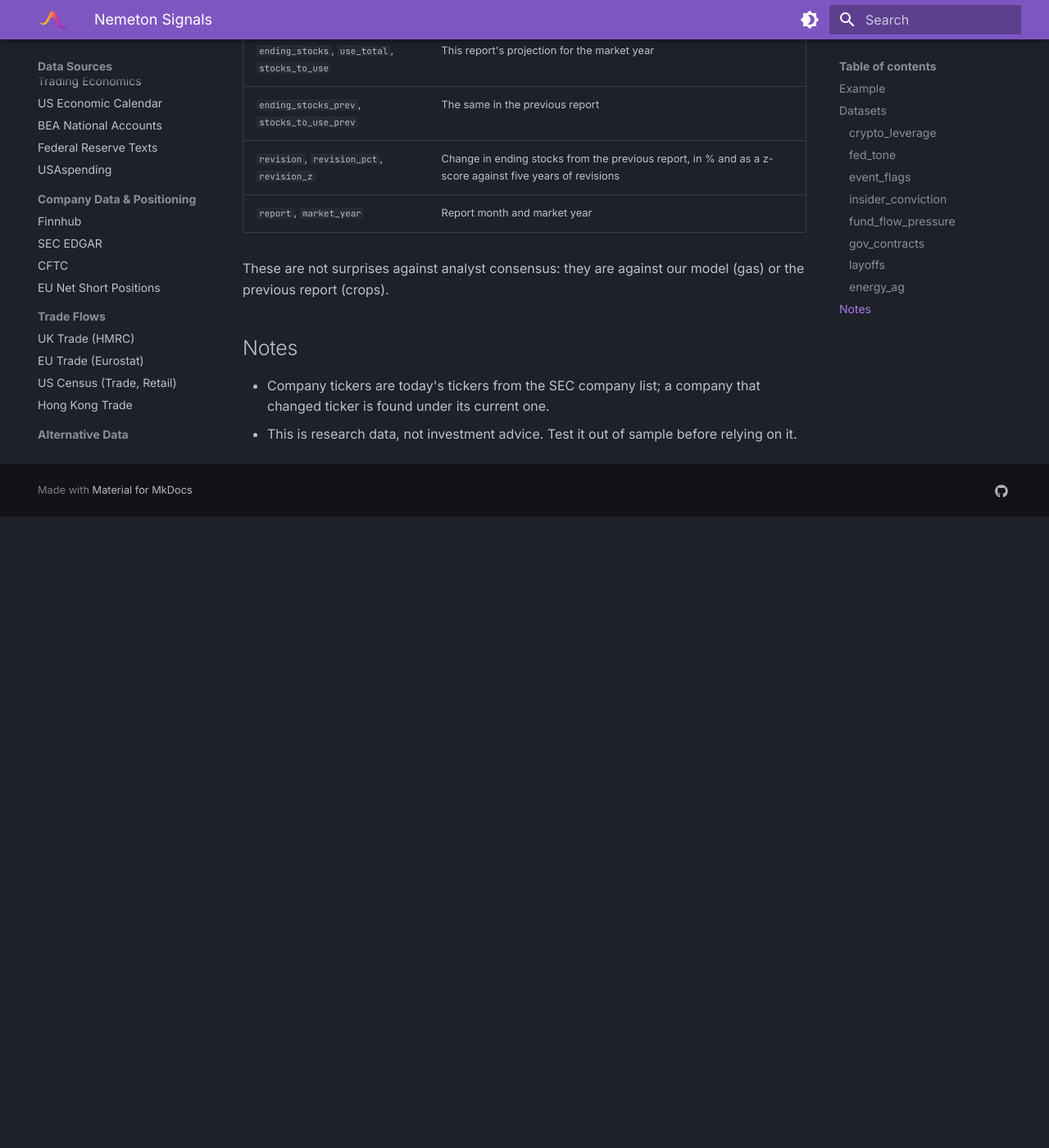
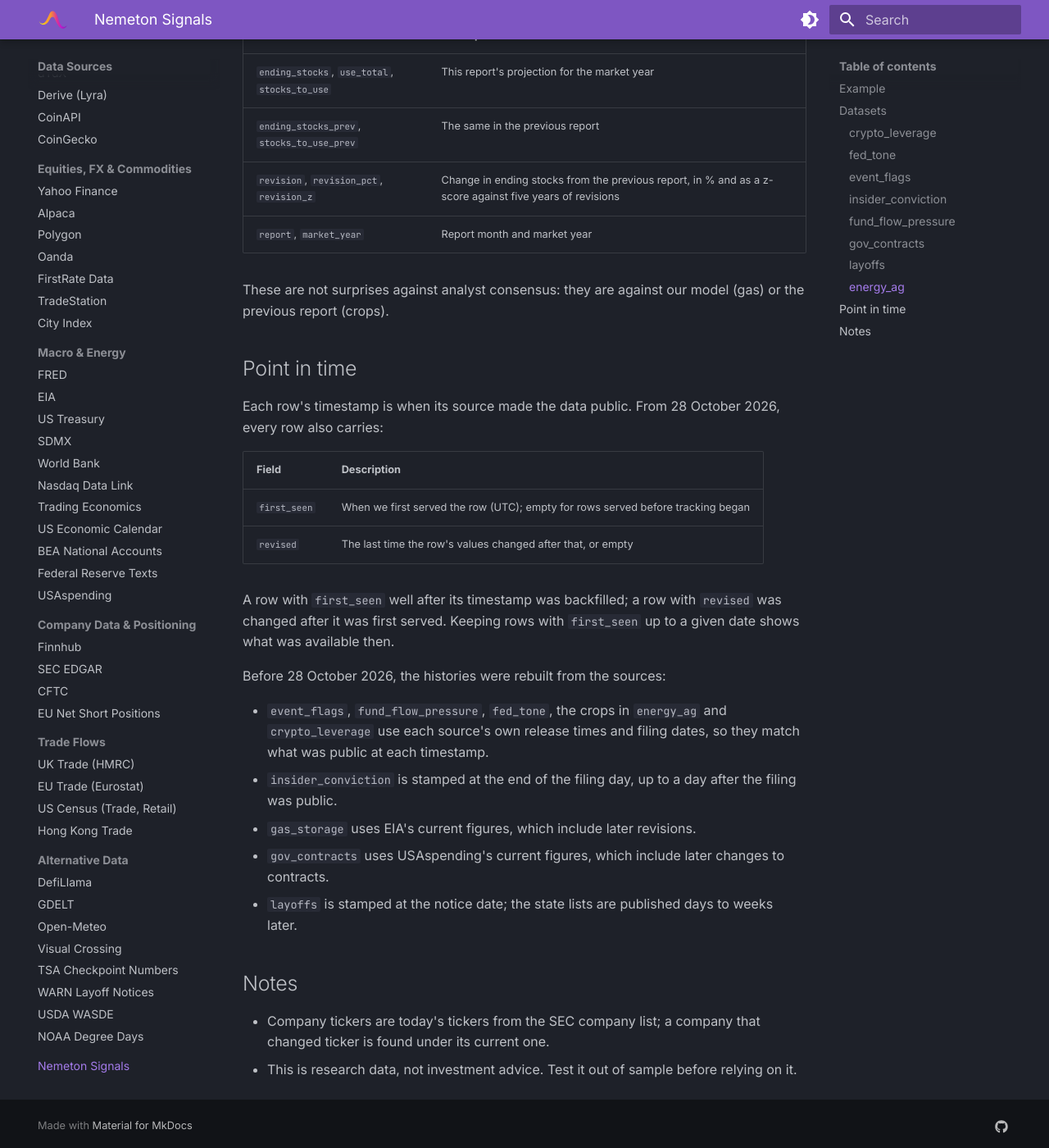
Before and after one commit to UnbiasedAlpha/aurastream-docs, an MkDocs documentation site: the page built from docs/data-sources/signals.md, in a window 1280 px wide and 1400 px high, scrolled down 5896 px. Shown: the whole window at 82% size. Built offline with MkDocs 1.6.1 and Material for MkDocs 9.7.7, drawn with Linux system fonts in a browser that asks for light colours; before the commit the page ends 6526 px from its top, so only the background shows below that; some of the changed text lies outside the part shown.

Commit message:
Sync docs from aurastream-server 3196bf7

````diff
--- a/docs/data-sources/signals.md
+++ b/docs/data-sources/signals.md
@@ -8,7 +8,7 @@ Datasets built by Unbiased Alpha from public records: crypto leverage and crowdi
 "credentials": {"key": "your-nemeton-api-key"}
 ```
 
-Every value is stamped at the time it became available, so the series can be used in backtests without look-ahead. A missing or rejected key returns an error.
+Every value is stamped at the time it became available, so the series can be used in backtests without look-ahead (see [Point in time](#point-in-time) for the exceptions). A missing or rejected key returns an error.
 
 ## Example
 
@@ -152,6 +152,25 @@ Records name companies without an identifier, so names are matched to tickers by
 
 These are not surprises against analyst consensus: they are against our model (gas) or the previous report (crops).
 
+## Point in time
+
+Each row's timestamp is when its source made the data public. From 28 October 2026, every row also carries:
+
+| Field | Description |
+|---|---|
+| `first_seen` | When we first served the row (UTC); empty for rows served before tracking began |
+| `revised` | The last time the row's values changed after that, or empty |
+
+A row with `first_seen` well after its timestamp was backfilled; a row with `revised` was changed after it was first served. Keeping rows with `first_seen` up to a given date shows what was available then.
+
+Before 28 October 2026, the histories were rebuilt from the sources:
+
+- `event_flags`, `fund_flow_pressure`, `fed_tone`, the crops in `energy_ag` and `crypto_leverage` use each source's own release times and filing dates, so they match what was public at each timestamp.
+- `insider_conviction` is stamped at the end of the filing day, up to a day after the filing was public.
+- `gas_storage` uses EIA's current figures, which include later revisions.
+- `gov_contracts` uses USAspending's current figures, which include later changes to contracts.
+- `layoffs` is stamped at the notice date; the state lists are published days to weeks later.
+
 ## Notes
 
 - Company tickers are today's tickers from the SEC company list; a company that changed ticker is found under its current one.
````
